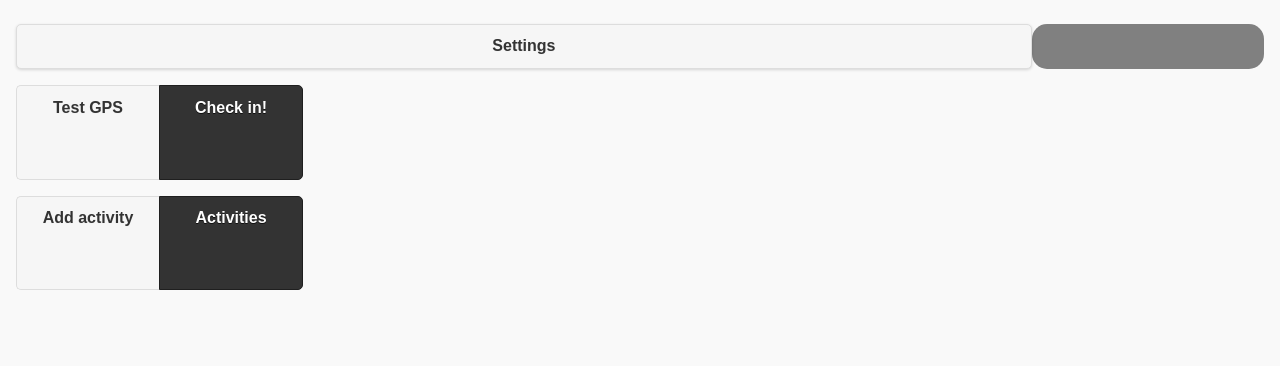
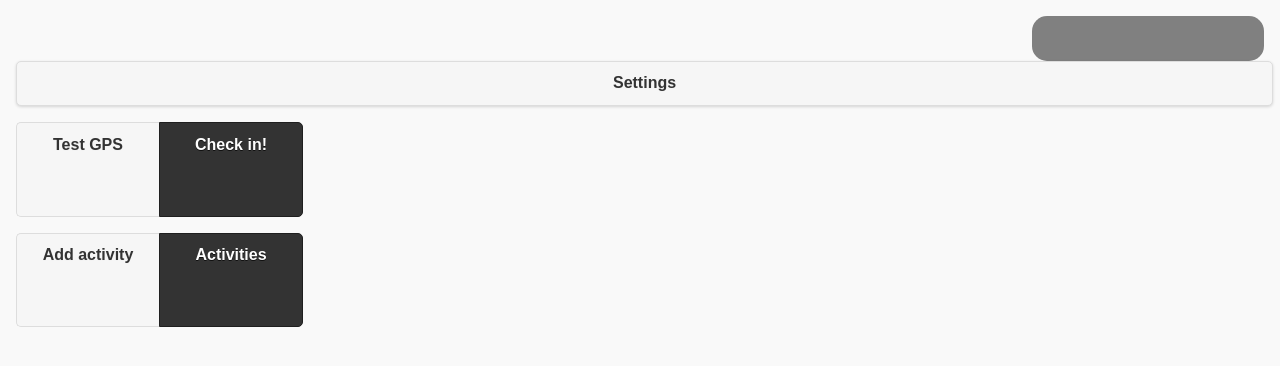
Before and after one commit to renatus/Exocortex, a PHP site: page / in a window 1280 px wide. Shown: the part 45-411 px from the top of the page. Run offline with PHP 8.4, Linux system fonts and the light colour scheme.

Commit message:
Make layout flexible

```diff
--- a/css/index.css
+++ b/css/index.css
@@ -10,7 +10,7 @@
 }
 
 .button_settings {
-	/*width: 70%;*/
+	width: 98%;
     padding-right: 50px;
 }
 
```
Also changed, not shown: 1 other file.
